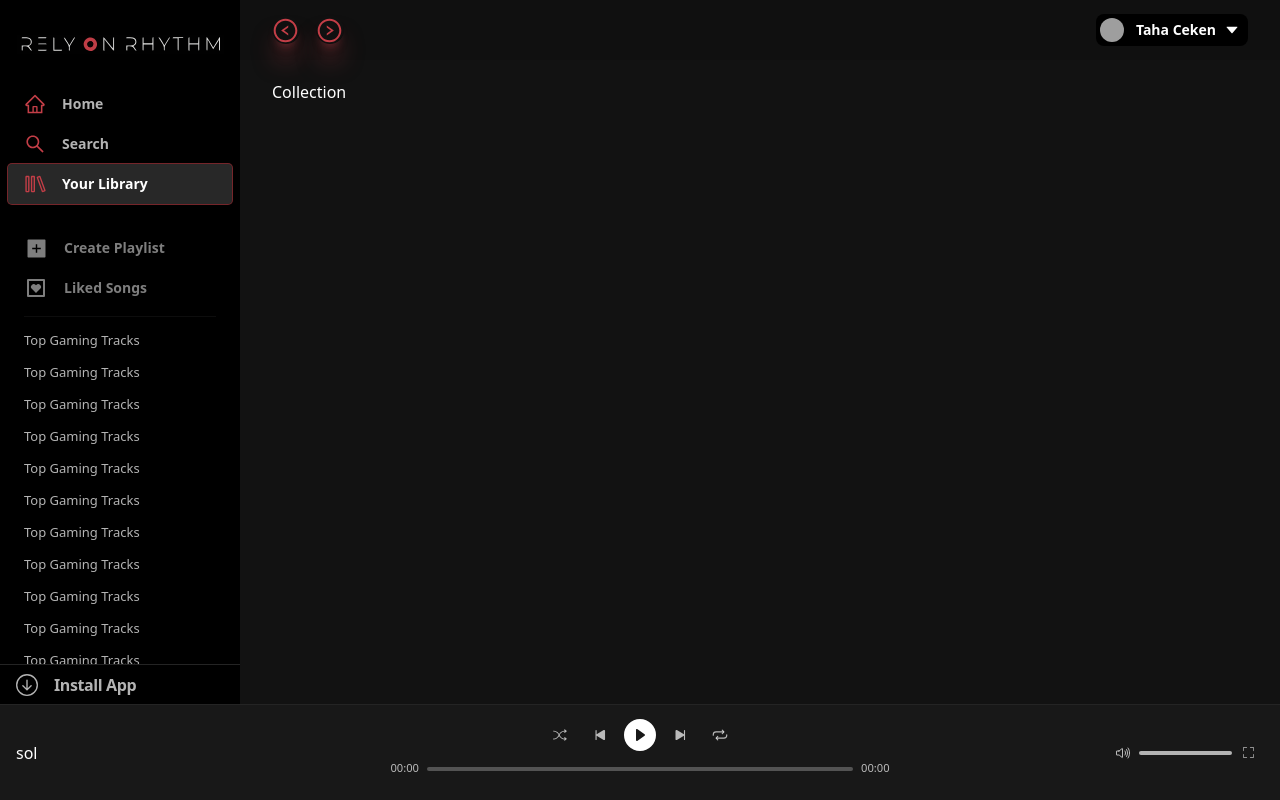
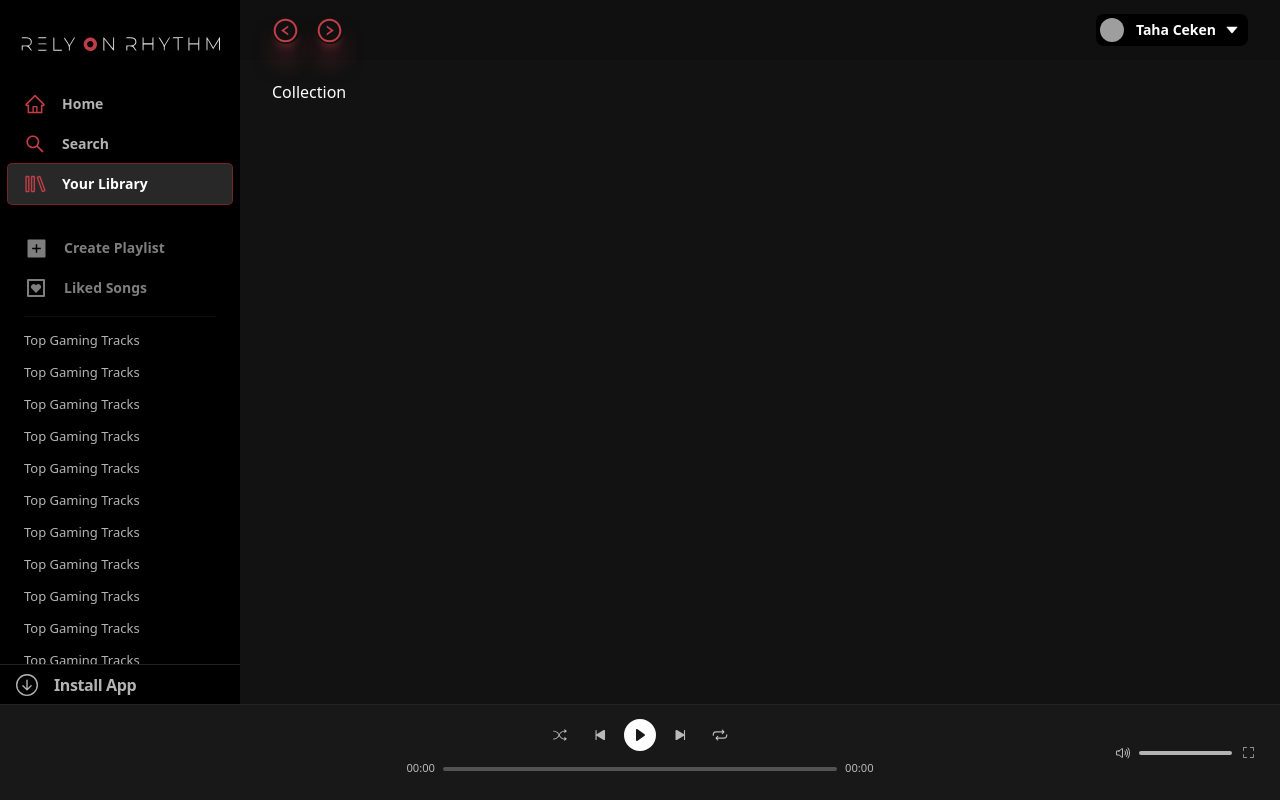
Before and after one commit to Tahckn/rely-on-rhythm, a React (Vite) app: page /collection in a window 1280 px wide. Built offline with nearby package versions, Linux system fonts and the light colour scheme; grey boxes are pictures that could not be loaded.

Commit message:
playing state on hover icon fixed

```diff
--- a/package.json
+++ b/package.json
@@ -10,14 +10,17 @@
   },
   "dependencies": {
     "@headlessui/react": "^1.7.3",
+    "@reduxjs/toolkit": "^1.8.6",
     "localforage": "^1.10.0",
     "match-sorter": "^6.3.1",
     "react": "^18.2.0",
     "react-dom": "^18.2.0",
     "react-icons": "^4.6.0",
     "react-range": "^1.8.14",
+    "react-redux": "^8.0.4",
     "react-router-dom": "^6.4.2",
     "react-use": "^17.4.0",
+    "redux": "^4.2.0",
     "sort-by": "^0.0.2"
   },
   "devDependencies": {
--- a/src/components/BottomBar/Player.jsx
+++ b/src/components/BottomBar/Player.jsx
@@ -13,12 +13,29 @@ import { IoVolumeHighOutline } from 'react-icons/io5'
 import { useAudio } from 'react-use'
 import { secondsToTime } from '../../utils'
 import CustomRange from '../CustomRange'
-import { useMemo } from 'react'
+import { useEffect, useMemo } from 'react'
+import { useDispatch, useSelector } from 'react-redux'
+import { setControls, setPlaying } from '../../stores/player'
 
 function Player() {
-  const [audio, state, controls, ref] = useAudio({
-    src: 'https://www.soundhelix.com/examples/mp3/SoundHelix-Song-2.mp3',
+  const dispatch = useDispatch()
+  const { current } = useSelector((state) => state.player)
+
+  const [audio, state, controls] = useAudio({
+    src: current?.src,
   })
+
+  useEffect(() => {
+    controls.play()
+  }, [current])
+
+  useEffect(() => {
+    dispatch(setPlaying(state.playing))
+  }, [state.playing])
+
+  useEffect(() => {
+    dispatch(setControls(controls))
+  }, [])
 
   const volumeIcon = useMemo(() => {
     if (state.volume === 0 || state.muted) return <IoVolumeOffOutline />
@@ -32,8 +49,27 @@ function Player() {
 
   return (
     <div className="flex px-4 justify-between items-center h-full">
-      <div className="min-w-[11.25rem] w-[30%]">sol</div>
-      <div className="max-w-[45.125] w-[40%] flex flex-col items-center">
+      <div className="min-w-[11.25rem] w-[30%] ">
+        {current && (
+          <div className="flex items-center">
+            <div className="flex items-center mr-3">
+              <div className="h-14 w-14 mr-3">
+                <img src={current.image} alt="" />
+              </div>
+              <div>
+                <h6 className="text-sm line-clamp-1">{current.title}</h6>
+                <p className="text-[0.688rem] text-white opacity-70">
+                  {current.description}
+                </p>
+              </div>
+            </div>
+            <button className="w-8 h-8 flex items-center justify-center text-white text-opacity-70 hover:text-opacity-100 duration-200">
+              <BsHeart size={13} />
+            </button>
+          </div>
+        )}
+      </div>
+      <div className="max-w-[45.125] w-[40%] flex flex-col px-4 items-center">
         <div className="flex  items-center gap-x-2">
           <button className="w-8 h-8 flex items-center justify-center text-white text-opacity-70 hover:text-opacity-100 duration-200">
             <BsShuffle size={14} />
--- a/src/components/Content.jsx
+++ b/src/components/Content.jsx
@@ -3,6 +3,7 @@ import { Route, Routes } from 'react-router-dom'
 import Home from '../views/Home'
 import Search from '../views/Search'
 import Collection from '../views/Collection'
+import ErrorPage from './ErrorPage'
 
 function Content() {
   return (
@@ -10,7 +11,11 @@ function Content() {
       <Navbar />
       <div className="px-8 py-5">
         <Routes>
-          <Route path="/" element={<Home />}></Route>
+          <Route
+            path="/"
+            errorElement={<ErrorPage />}
+            element={<Home />}
+          ></Route>
           <Route path="search" element={<Search />}></Route>
           <Route path="collection" element={<Collection />}></Route>
         </Routes>
--- /dev/null
+++ b/src/components/Sidebar/DownloadApp.jsx
@@ -0,0 +1,17 @@
+import { BsArrowDownCircle } from 'react-icons/bs'
+
+function DownloadApp() {
+  return (
+    <div>
+      <a
+        href="#"
+        className="text-link font-semibold h-10 border-t border-link/20 text-md gap-2 tracking-tight p-2 flex items-center"
+      >
+        <BsArrowDownCircle className="mx-2" size="22" />
+        <span>Install App </span>
+      </a>
+    </div>
+  )
+}
+
+export default DownloadApp
--- /dev/null
+++ b/src/components/SongItem.jsx
@@ -0,0 +1,56 @@
+import { BsFillPlayFill } from 'react-icons/bs'
+import { BsFillPauseFill } from 'react-icons/bs'
+import { useDispatch, useSelector } from 'react-redux'
+import { NavLink } from 'react-router-dom'
+import { setCurrent } from '../stores/player'
+
+function SongItem({ item }) {
+  const dispatch = useDispatch()
+  const { current, playing, controls } = useSelector((state) => state.player)
+
+  const updateCurrent = () => {
+    if (current.id === item.id) {
+      if (playing) {
+        controls.pause()
+      } else {
+        controls.play()
+      }
+    } else {
+      dispatch(setCurrent(item))
+    }
+  }
+
+  const isCurrentItem = current?.id === item.id && playing
+
+  return (
+    <NavLink
+      className={'bg-footer p-4 rounded-lg hover:bg-active duration-300 group'}
+      key={item.id}
+      to="/"
+    >
+      <div className="relative mb-4">
+        <img
+          className=" aspect-square object-cover hover:drop-shadow-2xl rounded"
+          src={item.image}
+          alt={item.title}
+        />
+        <div className="opacity-0 translate-y-5 group-hover:translate-y-1 transition-all duration-300 ease-out group-hover:opacity-100">
+          <button
+            onClick={updateCurrent}
+            className="flex hover:scale-110 duration-100 items-center justify-center w-10 h-10 shadow-lg rounded-full bg-primary absolute bottom-2 right-2"
+          >
+            {isCurrentItem ? (
+              <BsFillPauseFill color="white" size="24" />
+            ) : (
+              <BsFillPlayFill color="white" size="24" />
+            )}
+          </button>
+        </div>
+      </div>
+      <h6 className="text-base font-semibold line-clamp-1">{item.title}</h6>
+      <p className=" text-sm mt-1 text-link line-clamp-2">{item.description}</p>
+    </NavLink>
+  )
+}
+
+export default SongItem
--- a/src/main.jsx
+++ b/src/main.jsx
@@ -4,6 +4,8 @@ import { createBrowserRouter, RouterProvider } from 'react-router-dom'
 import { ErrorPage } from './components'
 import App from './App'
 import './index.css'
+import { store } from './stores'
+import { Provider } from 'react-redux'
 
 const router = createBrowserRouter([
   {
@@ -15,6 +17,8 @@ const router = createBrowserRouter([
 
 ReactDOM.createRoot(document.getElementById('root')).render(
   <React.StrictMode>
-    <RouterProvider router={router} />
+    <Provider store={store}>
+      <RouterProvider router={router} fallbackElement={<App />} />
+    </Provider>
   </React.StrictMode>
 )
--- /dev/null
+++ b/src/stores/index.js
@@ -0,0 +1,8 @@
+import { configureStore } from '@reduxjs/toolkit'
+import playerReducer from './player'
+
+export const store = configureStore({
+  reducer: {
+    player: playerReducer,
+  },
+})
--- /dev/null
+++ b/src/stores/player.js
@@ -0,0 +1,28 @@
+import { createSlice } from '@reduxjs/toolkit'
+
+const initialState = {
+  current: false,
+  controls: false,
+  playing: false,
+}
+
+export const playerSlice = createSlice({
+  name: 'player',
+  initialState,
+  reducers: {
+    setCurrent: (state, action) => {
+      state.current = action.payload
+    },
+    setControls: (state, action) => {
+      state.controls = action.payload
+    },
+    setPlaying: (state, action) => {
+      state.playing = action.payload
+    },
+  },
+})
+
+// Action creators are generated for each case reducer function
+export const { setControls, setCurrent, setPlaying } = playerSlice.actions
+
+export default playerSlice.reducer
--- a/src/views/Home.jsx
+++ b/src/views/Home.jsx
@@ -4,71 +4,99 @@ function Home() {
   const items = [
     {
       id: 1,
+      title: 'Moonlight Reprise',
+      description: 'Kai Engel',
+      image: 'https://i.scdn.co/image/ab67616d00001e02a3a7f38ea2033aa501afd4cf',
+      type: 'Piano',
+      src: 'https://files.freemusicarchive.org/storage-freemusicarchive-org/music/ccCommunity/Kai_Engel/Irsens_Tale/Kai_Engel_-_04_-_Moonlight_Reprise.mp3',
+    },
+    {
+      id: 9,
       title: 'Death Grip',
-      description: 'Unavarage Gang',
+      description: 'Independent Music Library',
       image: 'https://i.scdn.co/image/ab67616d00001e02a3a7f38ea2033aa501afd4cf',
-      type: 'Chill',
+      type: 'Piano',
+      src: 'https://cdn.freesound.org/previews/639/639487_11943129-lq.mp3',
     },
     {
       id: 2,
-      title: 'Death Grip',
-      description: 'Unavarage Gang',
+      title: "Summer's Day",
+      description: 'Independent Music Library',
       image: 'https://i.scdn.co/image/ab67616d0000b273ebccffa708da341c28bccebe',
       type: 'Chill',
+      src: 'https://files.freemusicarchive.org/storage-freemusicarchive-org/tracks/Fu1XPKEb2e4lcEocPsDuNHloNLKHHU72hcUP7Mgc.mp3',
+    },
+    {
+      id: 10,
+      title: 'RSPN',
+      description: 'Blank & Kytt',
+      image: 'https://i.scdn.co/image/ab67616d0000b273ebccffa708da341c28bccebe',
+      type: 'Chill',
+      src: 'https://files.freemusicarchive.org/storage-freemusicarchive-org/music/ccCommunity/Blank__Kytt/Heavy_Crazy_Serious/Blank__Kytt_-_08_-_RSPN.mp3',
     },
     {
       id: 3,
-      title: 'The Monkey Store',
-      description: 'Unavarage Gang',
+      title: 'The Circle of Fifths',
+      description: 'Bus Window',
       image: 'https://i.scdn.co/image/ab67616d00001e02b4f8459b0f719f8a97ee1c8c',
-      type: 'Focus',
+      type: 'Instrumental',
+      src: 'https://files.freemusicarchive.org/storage-freemusicarchive-org/tracks/5e4IH2IDWeuPrwCSgbUsm0Js1VKy3aozpGcpHc1z.mp3',
     },
     {
       id: 4,
-      title: 'Death Grip',
-      description: 'Unavarage Gang',
+      title: 'Night Owl',
+      description: 'Broke For Free',
       image: 'https://i.scdn.co/image/ab67616d0000b273ebccffa708da341c28bccebe',
-      type: 'Focus',
+      type: 'Instrumental',
+      src: 'https://files.freemusicarchive.org/storage-freemusicarchive-org/music/WFMU/Broke_For_Free/Directionless_EP/Broke_For_Free_-_01_-_Night_Owl.mp3',
     },
     {
       id: 5,
-      title: 'Death Grip',
-      description: 'Unavarage Gang',
+      title: 'Rainy Days',
+      description: 'Independent Music Library',
       image: 'https://i.scdn.co/image/ab67616d0000b273ebccffa708da341c28bccebe',
-      type: 'Focus',
+      type: 'Instrumental',
+      src: 'https://files.freemusicarchive.org/storage-freemusicarchive-org/tracks/IM0o2v0d413BQvl5HxKwSpV4JNpdeyfhsnXiee2B.mp3',
     },
     {
       id: 6,
-      title: 'Death Grip Energy',
-      description: 'Unavarage Gang',
+      title: 'Getting It',
+      description: 'Double-F the King',
       image: 'https://i.scdn.co/image/ab67616d0000b273ebccffa708da341c28bccebe',
       type: 'Energy',
+      src: 'https://files.freemusicarchive.org/storage-freemusicarchive-org/tracks/13Qwc34NjvtzfyKM4h5bZhcJgNsNnI4XrqctIJZc.mp3',
     },
     {
       id: 7,
-      title: 'Death Grip Energy',
-      description: 'Unavarage Gang',
+      title: 'Tension In The Air',
+      description: 'HoliznaCC0',
       image: 'https://i.scdn.co/image/ab67616d0000b273ebccffa708da341c28bccebe',
       type: 'Energy',
+      src: 'https://files.freemusicarchive.org/storage-freemusicarchive-org/tracks/lRAv3I6kZS9zdv49CEUnPONSwToogtKVurnJqvqg.mp3',
     },
     {
       id: 8,
-      title: 'Death Grip Energy',
-      description: 'Unavarage Gang',
+      title: '12 Zero Daze',
+      description: 'kaleidoplasm',
       image: 'https://i.scdn.co/image/ab67616d0000b273ebccffa708da341c28bccebe',
       type: 'Energy',
+      src: 'https://files.freemusicarchive.org/storage-freemusicarchive-org/tracks/3BiQrAaYQ1A3DENOeXJcEzLQV0geMHpQy45sMVy5.mp3',
     },
   ]
 
+  //* TO ADD MORE MUSIC STYLE
+
   const Energy = items.filter((item) => item.type === 'Energy')
   const Chill = items.filter((item) => item.type === 'Chill')
-  const Focus = items.filter((item) => item.type === 'Focus')
+  const Instrumental = items.filter((item) => item.type === 'Instrumental')
+  const Piano = items.filter((item) => item.type === 'Piano')
 
   return (
     <div className="grid gap-y-8">
       <Section title="Energy" more="/blabalba" items={Energy} />
       <Section title="Chill Out" more="/blabalba" items={Chill} />
-      <Section title="Focus" more="/blabalba" items={Focus} />
+      <Section title="Instrumental" more="/blabalba" items={Instrumental} />
+      <Section title="Peaceful Piano" more="/blabalba" items={Piano} />
     </div>
   )
 }
```
Also changed, not shown: src/components/Section.jsx (+3 -28 lines), src/components/Sidebar.jsx (+2 -8 lines), 1 other file (tests, documents, lock files or other folders).
